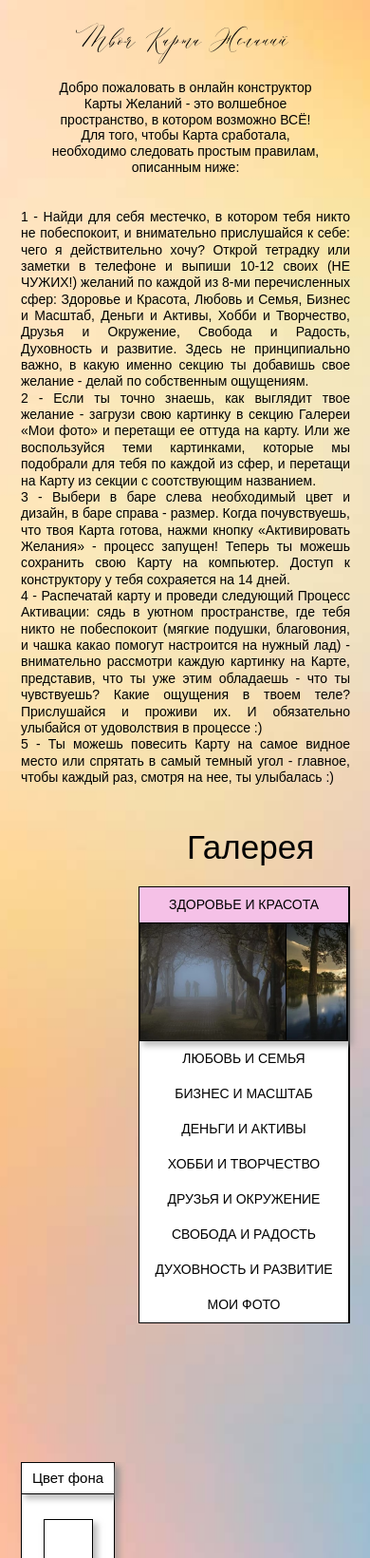
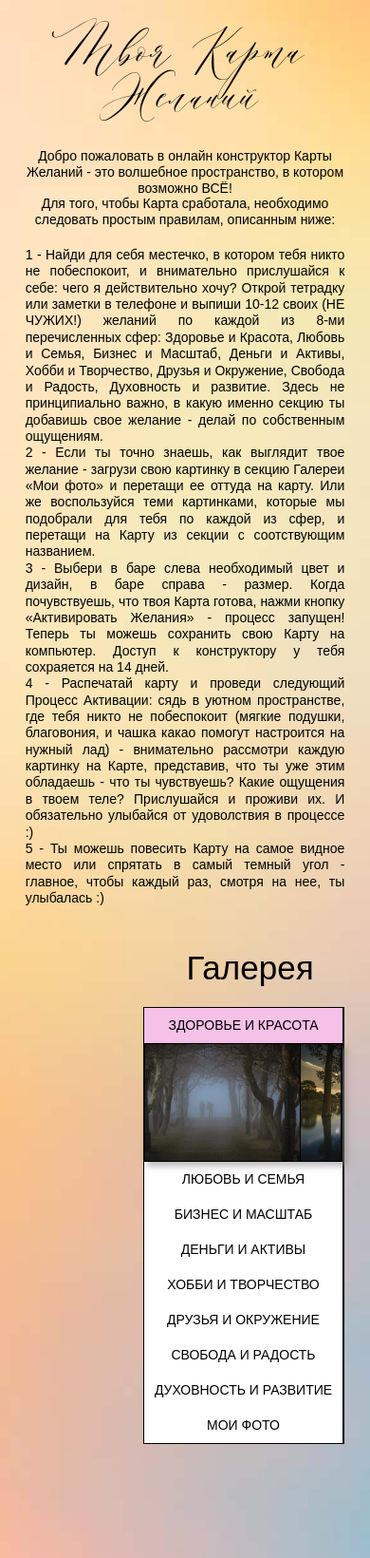
Before and after one commit to drummerrog/wishcard, a PHP site: page / in a window 390 px wide. Shown: the top 1640 px of the page at 95% size. Run offline with PHP 8.4, Linux system fonts and the light colour scheme.

Commit message:
fix: корректировка media блока info

```diff
--- a/assets/css/media.css
+++ b/assets/css/media.css
@@ -1,5 +1,6 @@
 @media (max-width: 1440px) {
   body {
+    font-size: 19px;
     background-position-x: 0;
     background-size: 117%;
   }
@@ -11,27 +12,31 @@
     margin: auto;
   }
 
-  .info,
+  /* .info,
   .wishcard {
-    /* max-width: 1200px; */
+    max-width: 1200px;
     width: 100%;
     height: auto;
+  } */
+
+  .info-title {
+    font-size: 200px;
+    margin: 30px 0 140px;
   }
 
-  .info-title {
-    font-size: 120px;
-    margin: 30px 0 90px;
-  }
+  /* .info-text {
+    width: 100%;
+    font-size: 19px;
+  } */
 
-  .info-text {
-    width: 70%;
-    margin: auto;
-  }
+  /* .info-description {
+    font-size: 19px;
+  } */
 
   /* .info-description, */
-  .tabs {
+  /* .tabs {
     margin-right: 50px;
-  }
+  } */
 
   .tab-header__item {
     font-size: 14px;
@@ -48,22 +53,22 @@
     background-size: cover;
   }
 
-  .container {
+  /* .container {
     width: auto;
     margin: 0 20px;
-  }
+  } */
 
-  .info,
+  /* .info,
   .wishcard {
     width: 100%;
     margin: auto;
     margin-left: 0;
-  }
+  } */
 
-  .info-description,
+  /* .info-description,
   .tabs {
     margin-right: 0;
-  }
+  } */
 
   .wishcard-title {
     font-size: 30px;
@@ -82,20 +87,20 @@
     background-position: center center;
   }
 
-  .container {
+  /* .container {
     width: auto;
     margin: 0 13px 0 14px;
+  } */
+
+  .info-title {
+    font-size: 110px;
+    margin: 30px 0 60px;
   }
-
   .wishcard {
-    width: 100%;
+    /* width: 100%; */
     overflow: hidden;
     white-space: nowrap;
     margin: auto;
-  }
-  .info-title {
-    font-size: 65px;
-    margin: 30px 0 60px;
   }
 
   .tabs {
@@ -129,13 +134,17 @@
   }
 
   .info-title {
-    font-size: 40px;
+    font-size: 80px;
     margin: 30px 0 30px;
   }
 
-  .info-text {
+  .info-description {
+    margin-top: 20px;
+  }
+
+  /* .info-text {
     width: 85%;
-  }
+  } */
 
   .form-label {
     width: 75px !important;
```
